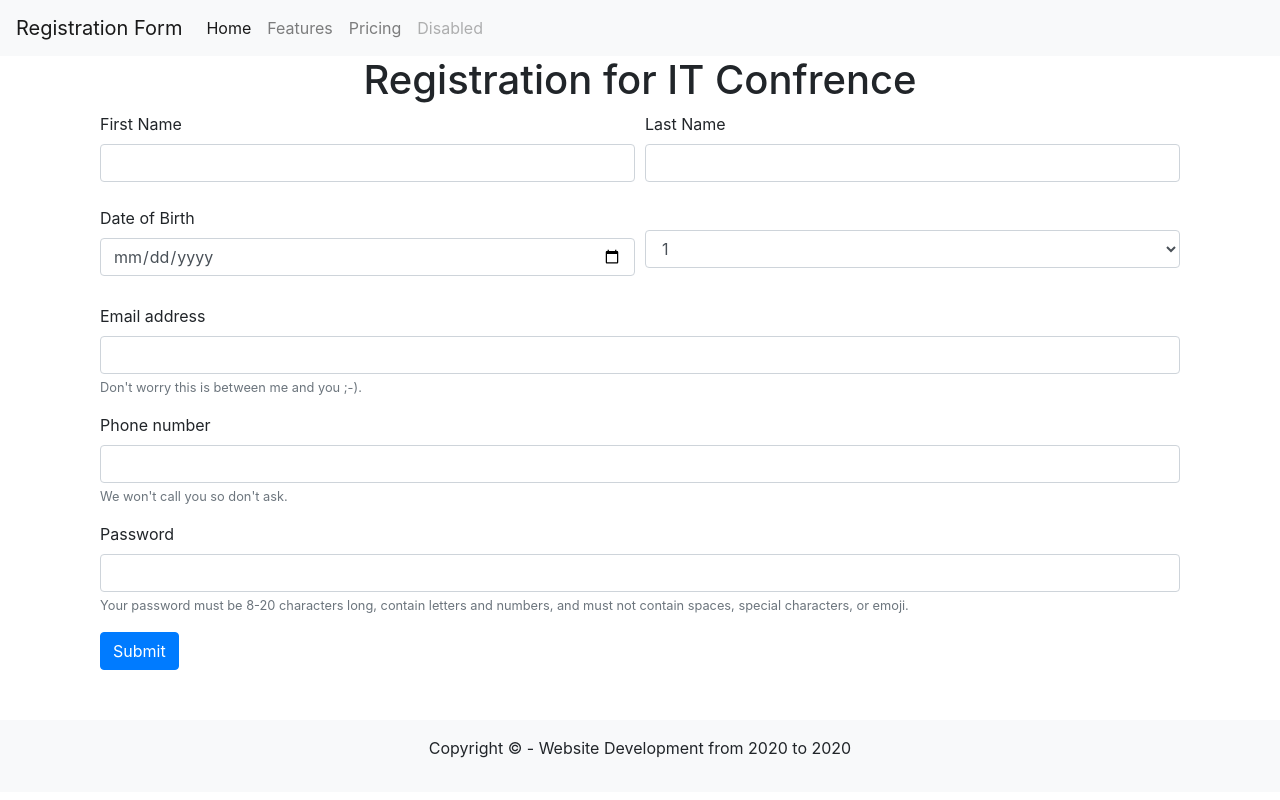
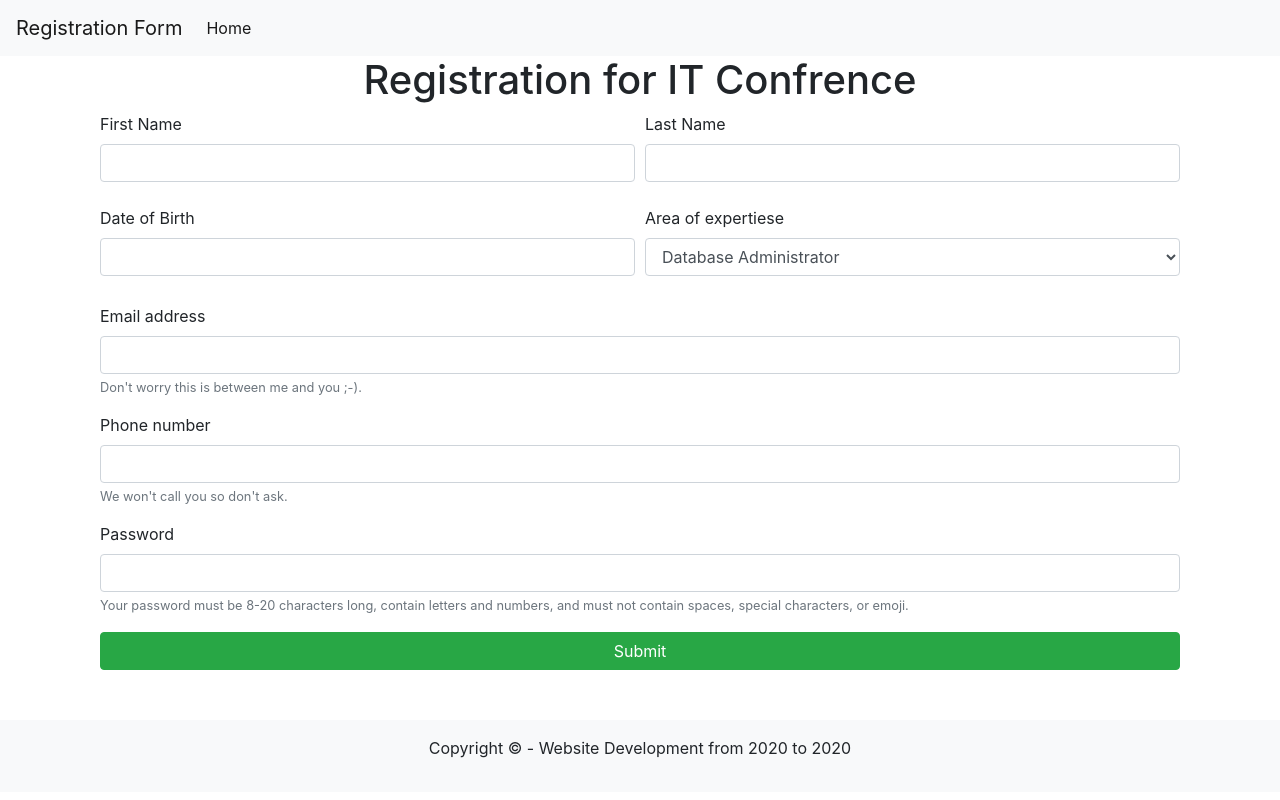
Before and after one commit to Nichham1/Project2, a PHP site: page / in a window 1280 px wide. Run offline with PHP 8.4, Linux system fonts and the light colour scheme; some libraries are stand-ins or nearby versions.

Commit message:
Added success page to dispaly profile details  updated javascript for header and stylesheet for date picker

```diff
--- a/includes/footer.php
+++ b/includes/footer.php
@@ -7,6 +7,16 @@
     <script src="https://code.jquery.com/jquery-3.5.1.slim.min.js" integrity="sha384-DfXdz2htPH0lsSSs5nCTpuj/zy4C+OGpamoFVy38MVBnE+IbbVYUew+OrCXaRkfj" crossorigin="anonymous"></script>
     <script src="https://cdn.jsdelivr.net/npm/popper.js@1.16.1/dist/umd/popper.min.js" integrity="sha384-9/reFTGAW83EW2RDu2S0VKaIzap3H66lZH81PoYlFhbGU+6BZp6G7niu735Sk7lN" crossorigin="anonymous"></script>
     <script src="https://cdn.jsdelivr.net/npm/bootstrap@4.5.3/dist/js/bootstrap.min.js" integrity="sha384-w1Q4orYjBQndcko6MimVbzY0tgp4pWB4lZ7lr30WKz0vr/aWKhXdBNmNb5D92v7s" crossorigin="anonymous"></script>
+<!-- JavaScript for date picker  -->
+    <script src="https://code.jquery.com/jquery-1.12.4.js"></script>
+    <script src="https://code.jquery.com/ui/1.12.1/jquery-ui.js"></script>
+
+    <script>
+
+    $( function() {
+      $( "#dob" ).datepicker();
+    } );
+  </script>
 
   </body>
     <footer>
--- a/includes/header.php
+++ b/includes/header.php
@@ -7,6 +7,12 @@
 
     <!-- Bootstrap CSS -->
     <link rel="stylesheet" href="https://cdn.jsdelivr.net/npm/bootstrap@4.5.3/dist/css/bootstrap.min.css" integrity="sha384-TX8t27EcRE3e/ihU7zmQxVncDAy5uIKz4rEkgIXeMed4M0jlfIDPvg6uqKI2xXr2" crossorigin="anonymous">
+
+    <!----Jquery Stylesheet ---->
+
+    <link rel="stylesheet" href="//code.jquery.com/ui/1.12.1/themes/base/jquery-ui.css">
+
+    <!----personal stylesheet ---->
     <link rel="stylesheet" href="css/site.css" />
 
     <title>Attendace - <?php echo $title ?></title>
@@ -21,9 +27,9 @@
         <div class="collapse navbar-collapse" id="navbarNavAltMarkup">
             <div class="navbar-nav">
                 <a class="nav-link active" href="index.php">Home <span class="sr-only">(current)</span></a>
-                <a class="nav-link" href="#">Features</a>
-                <a class="nav-link" href="#">Pricing</a>
-                <a class="nav-link disabled" href="#" tabindex="-1" aria-disabled="true">Disabled</a>
+                <a class="nav-link" href="#"></a>
+                <a class="nav-link" href="#"></a>
+
             </div>
         </div>
     </nav>
--- a/index.php
+++ b/index.php
@@ -13,36 +13,36 @@ contact number
 ----->
 <h1 class="text-center" >Registration for IT Confrence</h1>
 
-<form class="container">
+<form class="container" method="get" action="success.php">
 
     <div class="form-row">
         <div class="col">
             <label for="firstname">First Name</label>
-            <input type="text" class="form-control" id="firstname">
+            <input type="text" class="form-control" id="firstname" name="firstname">
         </div>
 
         <div class="col">
             <label for="lastname">Last Name</label>
-            <input type="text" class="form-control" id="lastname">
+            <input type="text" class="form-control" id="lastname" name="lastname">
         </div>
     </div>
 
     <br/>
     <div class="form-row">
         <div class="col">
-            <label for="dateofbith">Date of Birth</label>
-            <input type="date" class="form-control" id="dateofbith">
-            <small id="dateofbirthhelp" class="form-text text-muted"></small>
+            <label for="dob">Date of Birth</label>
+            <input type="text" class="form-control" id="dob" name="dob">
+            <small id="dobhelp" class="form-text text-muted"></small>
         </div>
 
         <div class="col">
-            <label for="exampleFormControlSelect1"></label>
-            <select class="form-control" id="exampleFormControlSelect1">
-            <option>1</option>
-            <option>2</option>
-            <option>3</option>
-            <option>4</option>
-            <option>5</option>
+            <label for="selectionex">Area of expertiese</label>
+            <select class="form-control" id="selectionex" name="selectionex">
+                <option> Database Administrator</option>
+                <option>Software Developer </option>
+                <option>Web Administrator</option>
+                <option>Network Engineer</option>
+                <option>Other</option>
             </select>
         </div>
     </div>
@@ -51,19 +51,19 @@ contact number
 
     <div class="form-group">
         <label for="emailaddress">Email address</label>
-        <input type="email" class="form-control" id="emailaddress" aria-describedby="emailHelp">
+        <input type="email" class="form-control" id="emailaddress" aria-describedby="emailHelp" name="emailaddress">
         <small id="emailHelp" class="form-text text-muted">Don't worry this is between me and you ;-).</small>
     </div>
 
     <div class="form-group">
         <label for="contactnumber">Phone number</label>
-        <input type="number" class="form-control" id="contactnumber">
-        <small id="phonenumberHelp" class="form-text text-muted">We won't call you so don't ask.</small>
+        <input type="number" class="form-control" id="contactnumber" aria-describedby="phoneHelp" name="contactnumber">
+        <small id="phoneHelp" class="form-text text-muted">We won't call you so don't ask.</small>
     </div>
 
     <div class="form-group">
         <label for="password">Password</label>
-        <input type="password" class="form-control" id="password">
+        <input type="password" class="form-control" id="password" name="password">
         <small id="passwordHelp" class="form-text text-muted">Your password must be 8-20 characters long, contain letters and numbers, and must not contain spaces, special characters, or emoji.</small>
     </div>
 
@@ -72,7 +72,7 @@ contact number
         <label class="form-check-label" for="exampleCheck1">Check me out</label>
     </div> ---->
 
-    <button type="submit" class="btn btn-primary">Submit</button>
+    <button type="submit" class="btn btn-success btn-block" name="completion">Submit</button>
 
 </form>
 
```
Also changed, not shown: success.php (added, +24 -0 lines).
